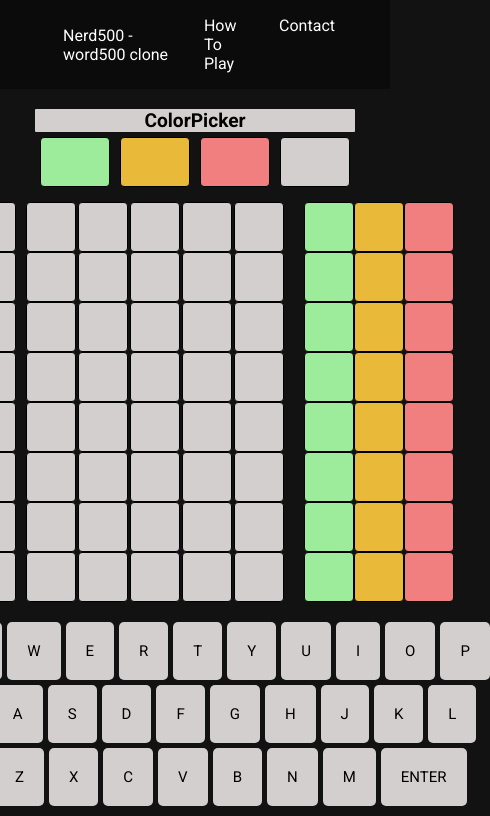
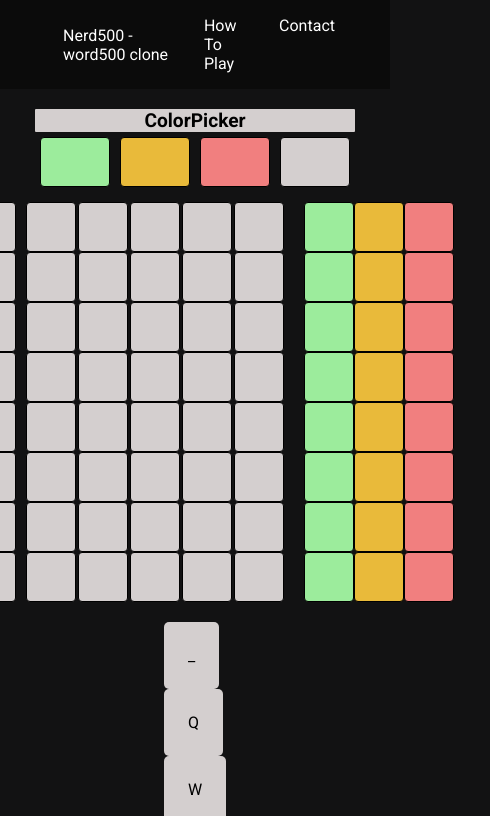
Before and after one commit to trialnerr/Nerd500-word500clone, a React app: page / in a window 390 px wide. Shown: the top 816 px of the page, 490 px wide, since content can reach past the window. Built offline with nearby package versions, Linux system fonts and the light colour scheme.

Commit message:
Added styling for keyboard. Unresponsive!

```diff
--- a/client/scss/game.scss
+++ b/client/scss/game.scss
@@ -153,23 +153,39 @@ h2{
   width: 800px;
   display: flex;
   flex-direction: column;
+  align-items: center;
   gap: 5px;
 }
 
-#row0, #row1, #row2{
+#keyboard{
+  display: grid;
+  grid-template-columns: repeat(22, minmax(auto, 1.25rem));
+  grid-auto-rows: 2.5rem;
+  gap: 0.8em 0.25em;
+}
+
+#keyboard button:nth-of-type(12){
+  grid-column: 2 / span 2;
+}
+
+#keyboard button:nth-of-type(22), #keyboard button:last-of-type{
+  grid-column: span 4;
+}
+
+
+
+.keyboard-button {
+  padding: 1.5rem;
+  border-radius: 5px;
+  font-family: 'Roboto', sans-serif;
+  font-size: 1rem;
+  background-color: #d4cfcf;
+  border: none;
+  grid-column: span 2;
   display: flex;
   justify-content: center;
-  gap: 5px;
-
-}
-
-.keyboard-button {
-  padding: 20px;
-  border-radius: 5px;
-  font-family: 'Roboto', sans-serif;
-  font-size: 15px;
-  background-color: #d4cfcf;
-  border: none;
+  align-items: center;
+  cursor: pointer;
 }
 
 .keyboard-button:hover {
@@ -200,39 +216,3 @@ h2{
   }
 
 }
-
-
-
-
-
-
-
-
-
-
-
-
-
-// hr {
-//   border: 0;
-//   border-top: 1px inset #f0f0f0;
-// }
-
-// #resetBackground {
-//   background-color: #d4cfcf;
-// }
-
-// body {
-//   font-family: 'Roboto', sans-serif;
-// }
-
-
-// @media (max-width: 768px) {
-//   .navBar {
-//     flex-direction: column;
-//   }
-
-//   .boardContainer {
-//     flex-direction: column;
-//   }
-// }
```
